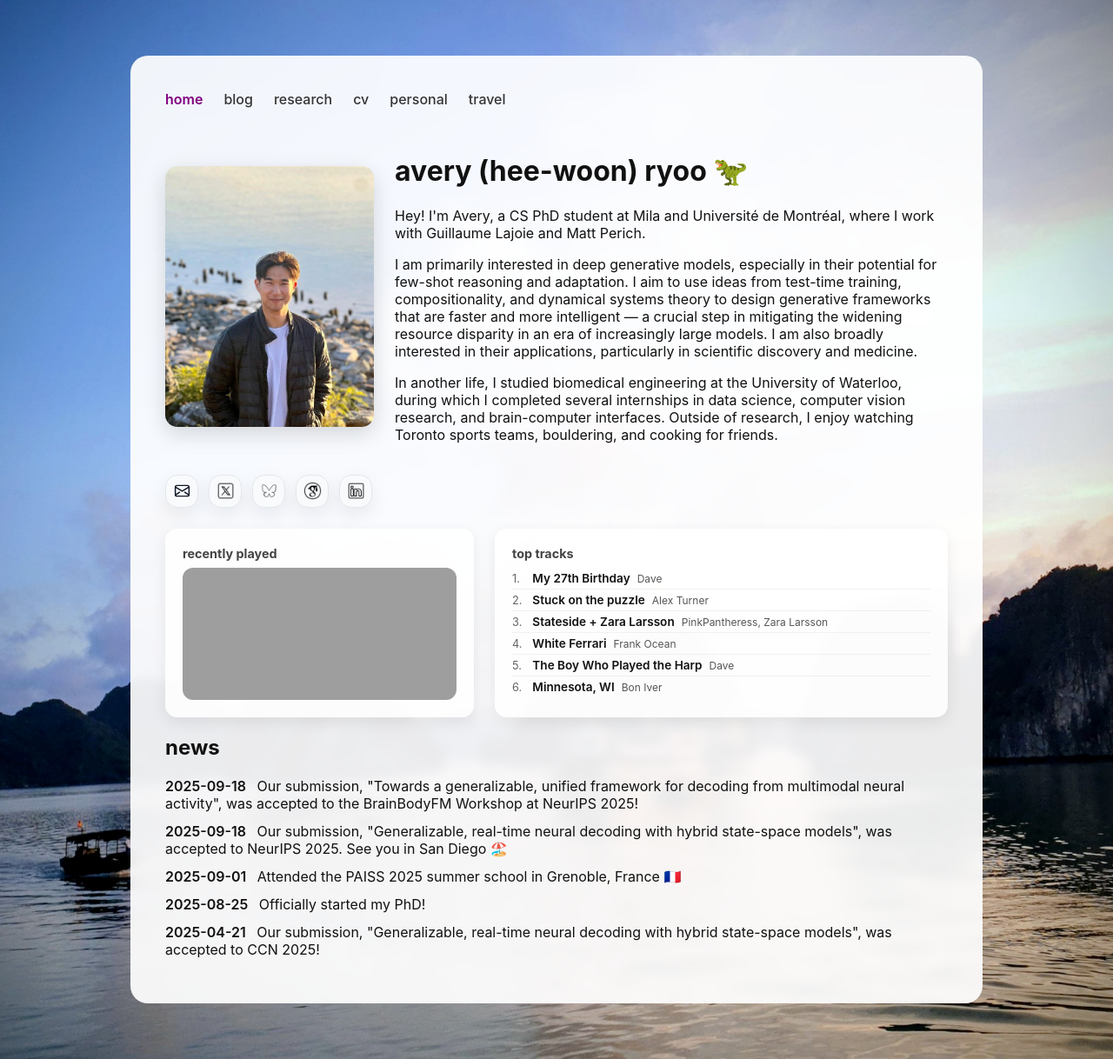
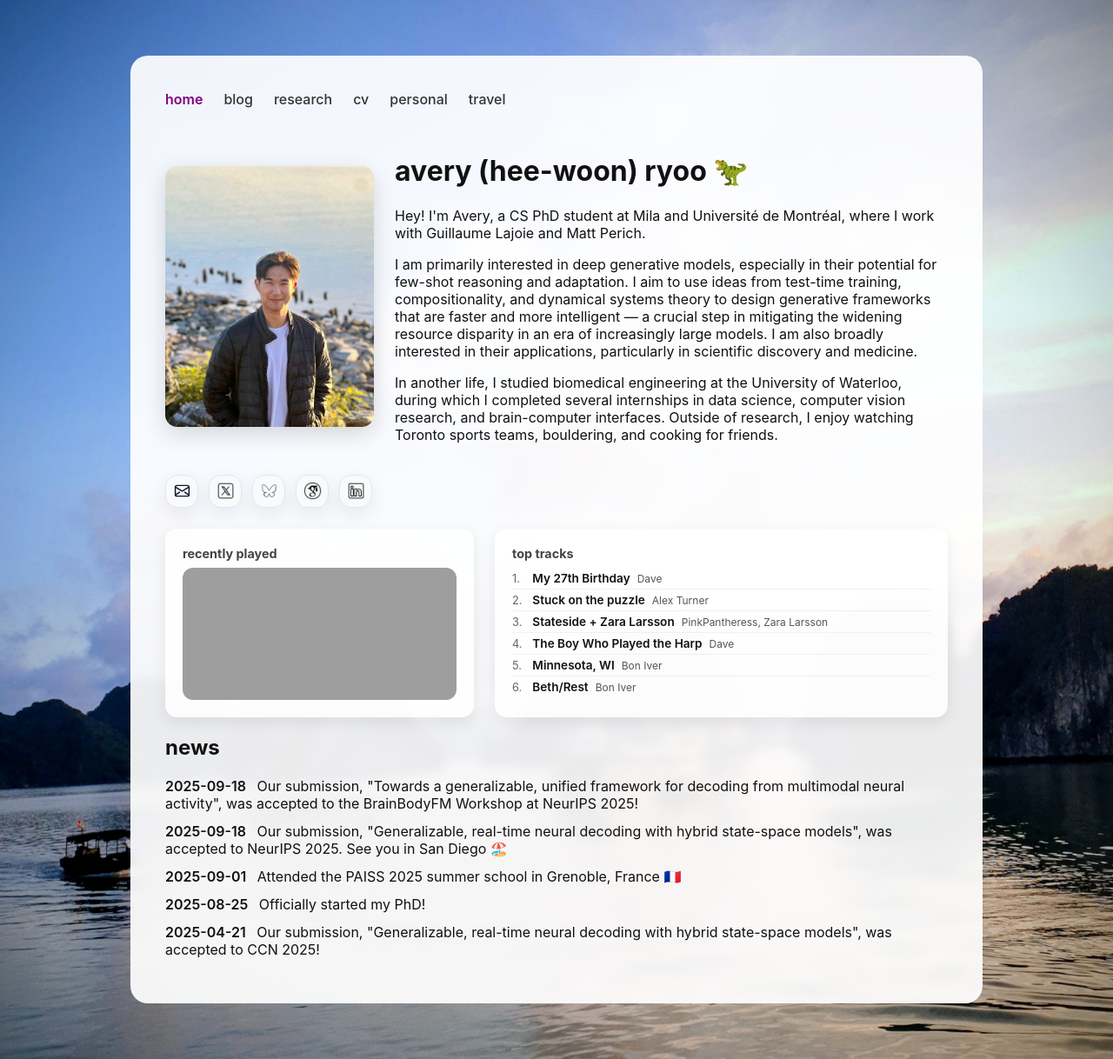
Before and after one commit to averyryoo/averyryoo.github.io, a Jekyll site: the page built from index.md, in a window 1280 px wide. Shown: the whole page at 87% size. Built offline with Jekyll 4.4.1, drawn with Linux system fonts in a browser that asks for light colours; grey boxes are pictures that could not be loaded.

Commit message:
chore: update spotify data

```diff
--- a/_data/spotify.yml
+++ b/_data/spotify.yml
@@ -15,13 +15,13 @@ top_tracks:
 - artist: PinkPantheress, Zara Larsson
   track: Stateside + Zara Larsson
   url: https://open.spotify.com/track/1DwscornXpj8fmOmYVlqZt
-- artist: Frank Ocean
-  track: White Ferrari
-  url: https://open.spotify.com/track/2LMkwUfqC6S6s6qDVlEuzV
 - artist: Dave
   track: The Boy Who Played the Harp
   url: https://open.spotify.com/track/3qpbRVi19oJw1jMRSaNFPN
 - artist: Bon Iver
   track: Minnesota, WI
   url: https://open.spotify.com/track/6dmqnKIOvBfqjP317AT2tT
-updated_at: 2026-03-21 18:33 UTC
+- artist: Bon Iver
+  track: Beth/Rest
+  url: https://open.spotify.com/track/2Eh12jPXjq0DKVQmFy3675
+updated_at: 2026-03-21 19:22 UTC
```
